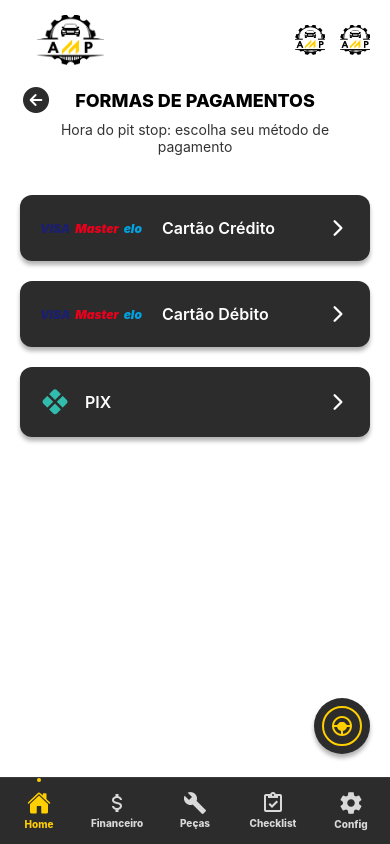
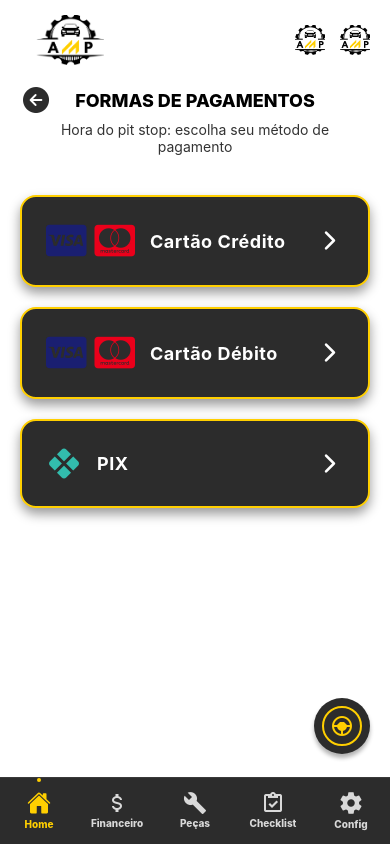
Before and after one commit to mariacabreu/AMP, a React Native app in the folder mobile/: screen /PaymentMethods in a window 390 px wide. Built offline with nearby package versions, Linux system fonts and the light colour scheme.

Commit message:
Cartaoes

```diff
--- a/mobile/App.js
+++ b/mobile/App.js
@@ -39,7 +39,7 @@ export default function App() {
   return (
     <LanguageProvider>
       <NavigationContainer>
-        <Stack.Navigator initialRouteName="Initial" screenOptions={{ headerShown: false }}>
+        <Stack.Navigator initialRouteName="PaymentMethods" screenOptions={{ headerShown: false }}>
           <Stack.Screen name="Initial" component={InitialScreen} />
           <Stack.Screen name="Login" component={LoginScreen} />
           <Stack.Screen name="Register" component={RegisterScreen} />
--- a/mobile/src/components/PaymentMethods/CardPaymentScreen.js
+++ b/mobile/src/components/PaymentMethods/CardPaymentScreen.js
@@ -16,7 +16,7 @@ import API_BASE_URL from '../../api';
  * - title: título exibido no topo (ex: "CARTÃO DE CRÉDITO" ou "CARTÃO DE DÉBITO")
  */
 const CardPaymentScreen = ({ navigation, route, title }) => {
-  const loggedUser = route.params?.user;
+  const loggedUser = route.params?.user || { id: 1, full_name: 'Demo User', email: 'demo@amp.com' };
   const [cardNumber, setCardNumber] = useState('');
   const [expiry, setExpiry] = useState('');
   const [cvv, setCvv] = useState('');
--- a/mobile/src/screens/PaymentMethodsScreen.js
+++ b/mobile/src/screens/PaymentMethodsScreen.js
@@ -4,7 +4,7 @@ import { MaterialCommunityIcons, FontAwesome5, Ionicons } from '@expo/vector-ico
 import BottomNav from '../components/NavBar/BottomNav';
 
 const PaymentMethodsScreen = ({ navigation, route }) => {
-  const loggedUser = route.params?.user;
+  const loggedUser = route.params?.user || { id: 1, full_name: 'Demo User', email: 'demo@amp.com' };
 
   const paymentMethods = [
     {
@@ -70,17 +70,38 @@ const PaymentMethodsScreen = ({ navigation, route }) => {
             >
               <View style={styles.methodLeft}>
                 {method.id === 'pix' ? (
-                  <MaterialCommunityIcons name="rhombus-split" size={30} color="#32BCAD" />
+                  <MaterialCommunityIcons
+                    name="rhombus-split"
+                    size={36}
+                    color="#32BCAD"
+                    style={styles.paymentIcon}
+                  />
                 ) : (
                   <View style={styles.brandIcons}>
-                    <Text style={[styles.brandText, { color: '#1A1F71' }]}>VISA</Text>
-                    <Text style={[styles.brandText, { color: '#EB001B' }]}>Master</Text>
-                    <Text style={[styles.brandText, { color: '#00A4E4' }]}>elo</Text>
+                    <FontAwesome5
+                      name="cc-visa"
+                      size={36}
+                      color="#1A1F71"
+                      style={styles.brandIcon}
+                    />
+                    <FontAwesome5
+                      name="cc-mastercard"
+                      size={36}
+                      color="#EB001B"
+                      style={styles.brandIcon}
+                    />
                   </View>
                 )}
-                <Text style={styles.methodTitle}>{method.title}</Text>
+                <Text style={styles.methodTitle}>
+                  {method.title}
+                </Text>
               </View>
-              <Ionicons name="chevron-forward" size={24} color="#FFFFFF" />
+              <Ionicons
+                name="chevron-forward"
+                size={28}
+                color="#FFFFFF"
+                style={styles.chevronIcon}
+              />
             </TouchableOpacity>
           ))}
 
@@ -182,37 +203,41 @@ const styles = StyleSheet.create({
   },
   methodCard: {
     backgroundColor: '#2C2C2C',
-    borderRadius: 12,
-    padding: 20,
+    borderRadius: 16,
+    padding: 24,
     flexDirection: 'row',
     alignItems: 'center',
     justifyContent: 'space-between',
     marginBottom: 20,
     shadowColor: '#000',
-    shadowOffset: { width: 0, height: 4 },
-    shadowOpacity: 0.3,
-    shadowRadius: 4,
-    elevation: 5,
+    shadowOffset: { width: 0, height: 6 },
+    shadowOpacity: 0.4,
+    shadowRadius: 12,
+    elevation: 8,
+    borderWidth: 2,
+    borderColor: '#FFCF00',
   },
   methodLeft: {
     flexDirection: 'row',
     alignItems: 'center',
   },
   methodTitle: {
-    fontSize: 16,
+    fontSize: 18,
     color: '#FFFFFF',
-    fontWeight: '600',
+    fontWeight: '700',
     marginLeft: 15,
+    letterSpacing: 0.5,
   },
   brandIcons: {
     flexDirection: 'row',
     alignItems: 'center',
+    gap: 8,
   },
-  brandText: {
-    fontSize: 12,
-    fontWeight: '900',
-    marginRight: 5,
-    fontStyle: 'italic',
+  brandIcon: {
+  },
+  paymentIcon: {
+  },
+  chevronIcon: {
   },
   fab: {
     position: 'absolute',
--- a/mobile/src/screens/QRCodeScreen.js
+++ b/mobile/src/screens/QRCodeScreen.js
@@ -5,7 +5,7 @@ import axios from 'axios';
 import API_BASE_URL from '../api';
 
 const QRCodeScreen = ({ navigation, route }) => {
-  const loggedUser = route.params?.user;
+  const loggedUser = route.params?.user || { id: 1, full_name: 'Demo User', email: 'demo@amp.com' };
   const [showPaymentModal, setShowPaymentModal] = useState(false);
 
   const handleCopyCode = () => {
```
